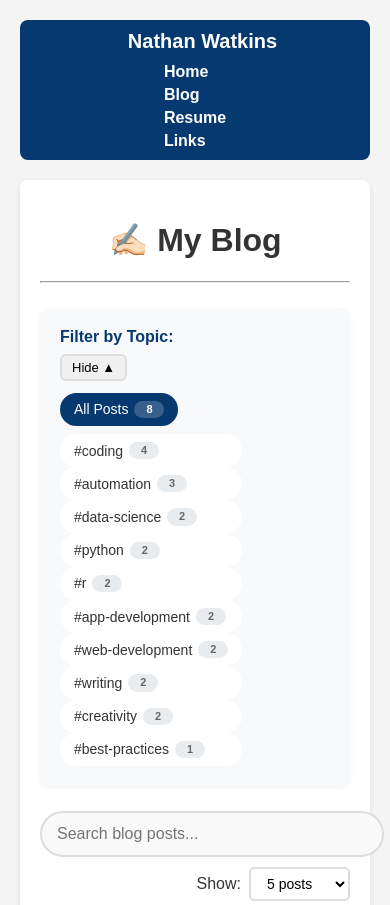
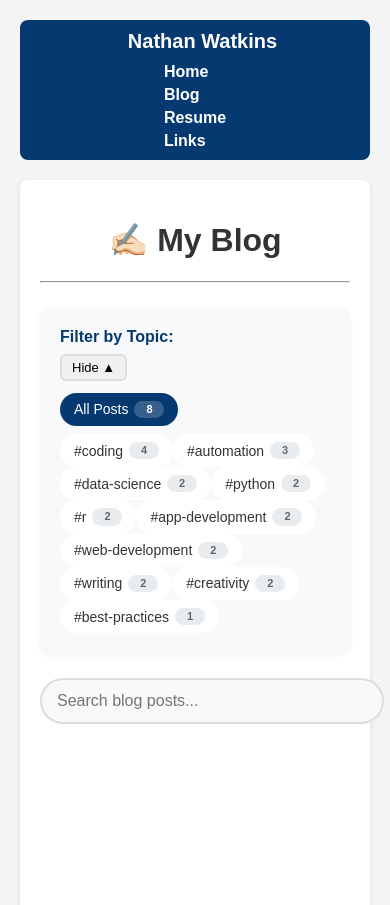
Before and after one commit to nathanwatkinsdc/nathanwatkinsdc.github.io, a Jekyll site: the page built from _pages/blog.md, in a window 390 px wide. Shown: the top 905 px of the page. Built offline with Jekyll 4.4.1, drawn with Linux system fonts in a browser that asks for light colours; grey boxes are pictures that could not be loaded.

Commit message:
Update style.css - restore column setting features for tag menu

```diff
--- a/assets/style.css
+++ b/assets/style.css
@@ -17,100 +17,39 @@
     justify-content: space-between;
     border-radius: 8px;
 }
-
 .nav-container {
     display: flex;
     width: 100%;
     justify-content: space-between;
     align-items: center;
 }
-
-.nav-title {
-    color: white;
-    font-size: 20px;
-    font-weight: bold;
-    margin-left: 15px;
+.nav-title { color: white; font-size: 20px; font-weight: bold; margin-left: 15px; }
+.nav-links { list-style: none; padding: 0; margin: 0; display: flex; }
+.nav-links li { margin: 0 15px; }
+.nav-links li a {
+    text-decoration: none; color: white; font-weight: bold;
+    padding: 8px 12px; border-radius: 4px;
 }
-
-.nav-links {
-    list-style: none;
-    padding: 0;
-    margin: 0;
-    display: flex;
-}
-
-.nav-links li {
-    margin: 0 15px;
-}
-
-.nav-links li a {
-    text-decoration: none;
-    color: white;
-    font-weight: bold;
-    padding: 8px 12px;
-    border-radius: 4px;
-}
-
-.nav-links li a:hover {
-    background-color: #D1E4F7;
-    color: #063970;
-}
+.nav-links li a:hover { background-color: #D1E4F7; color: #063970; }
 
 /* Content section */
 main {
-    background: white;
-    padding: 20px;
-    border-radius: 8px;
-    box-shadow: 0 2px 5px rgba(0, 0, 0, 0.1);
-    margin-top: 20px;
+    background: white; padding: 20px; border-radius: 8px;
+    box-shadow: 0 2px 5px rgba(0,0,0,0.1); margin-top: 20px;
 }
 
-/* Resume Page Styling */
-.container {
-    max-width: 800px;
-    margin: auto;
-    padding: 20px;
+/* Resume Page (unchanged structure basics) */
+.container { max-width: 800px; margin: auto; padding: 20px; }
+.resume-section { margin-bottom: 30px; }
+.resume-card {
+    background: white; padding: 15px; border-radius: 8px;
+    box-shadow: 0 2px 5px rgba(0,0,0,0.1); margin-bottom: 15px;
 }
-
-.resume-section {
-    margin-bottom: 30px;
-}
-
-.resume-card {
-    background: white;
-    padding: 15px;
-    border-radius: 8px;
-    box-shadow: 0 2px 5px rgba(0, 0, 0, 0.1);
-    margin-bottom: 15px;
-}
-
-.resume-card h4 {
-    margin: 0;
-    font-size: 20px;
-}
-
-.subtitle {
-    font-size: 14px;
-    color: gray;
-}
-
-.text-center {
-    text-align: center;
-}
-
-.resume-button {
-    display: inline-block;
-    padding: 10px 15px;
-    background: #063970;
-    color: white;
-    text-decoration: none;
-    border-radius: 5px;
-}
-
-.resume-button:hover {
-    background: #D1E4F7;
-    color: #063970;
-}
+.resume-card h4 { margin: 0; font-size: 20px; }
+.subtitle { font-size: 14px; color: gray; }
+.text-center { text-align: center; }
+.resume-button { display: inline-block; padding: 10px 15px; background: #063970; color: white; text-decoration: none; border-radius: 5px; }
+.resume-button:hover { background: #D1E4F7; color: #063970; }
 
 /* ---------- Controls Row (search + posts-per-page) ---------- */
 .controls-bar {
@@ -120,17 +59,16 @@
     margin: 16px 0 24px;
     flex-wrap: wrap;
 }
-
-/* Search Container */
-.search-container {
-    flex: 1;               /* take remaining space */
-    margin-bottom: 0;      /* override old spacing */
-    text-align: left;      /* avoid centering the input */
+/* Narrower but flexible search */
+.controls-bar .search-container {
+    flex: 1 1 520px;   /* preferred width ~520px, can shrink or grow */
+    max-width: 600px;  /* hard cap to avoid hogging the row */
+    margin-bottom: 0;
+    text-align: left;
 }
-
-.search-input {
+.controls-bar .search-input {
     width: 100%;
-    max-width: none;       /* let it stretch */
+    max-width: 100%;
     padding: 12px 15px;
     font-size: 16px;
     border: 2px solid #ddd;
@@ -138,293 +76,125 @@
     background-color: #f9f9f9;
     transition: border-color 0.3s ease;
 }
-
-.search-input:focus {
-    outline: none;
-    border-color: #063970;
-    background-color: white;
+.controls-bar .search-input:focus {
+    outline: none; border-color: #063970; background-color: white;
 }
-
 .search-results {
-    margin-top: 10px;
-    padding: 8px;
-    color: #666;
-    font-style: italic;
-    display: none;
+    margin-top: 10px; padding: 8px; color: #666; font-style: italic; display: none;
 }
-
 /* Posts Control (right of search) */
-.posts-control {
-    margin: 0 0 0 auto;    /* push to the right */
-    display: flex;
-    align-items: center;
-    gap: 8px;
-    white-space: nowrap;
+.controls-bar .posts-control {
+    margin-left: auto;
+    display: flex; align-items: center; gap: 8px; white-space: nowrap;
 }
-.posts-control label {
-    font-weight: 500;
-    color: #333;
-    margin: 0;
+.posts-control label { font-weight: 500; color: #333; margin: 0; }
+.posts-control select {
+    padding: 6px 12px; border: 2px solid #ddd; border-radius: 5px;
+    background-color: white; font-size: 14px;
 }
-.posts-control select {
-    padding: 6px 12px;
-    border: 2px solid #ddd;
-    border-radius: 5px;
-    background-color: white;
-    font-size: 14px;
-}
-.posts-control select:focus {
-    outline: none;
-    border-color: #063970;
-}
+.posts-control select:focus { outline: none; border-color: #063970; }
 
 /* ---------- Tag Filter Section ---------- */
 .tag-filter-section {
-    margin: 25px 0;
-    padding: 20px;
-    background: #f8f9fa;
-    border-radius: 8px;
-    box-shadow: 0 2px 5px rgba(0, 0, 0, 0.05);
+    margin: 25px 0; padding: 20px; background: #f8f9fa;
+    border-radius: 8px; box-shadow: 0 2px 5px rgba(0,0,0,0.05);
 }
-
-.tag-filter-section h4 {
-    margin: 0;
-    color: #063970;
-    font-size: 16px;
-    font-weight: 600;
-}
+.tag-filter-section h4 { margin: 0; color: #063970; font-size: 16px; font-weight: 600; }
 
 /* Header row: title left, toggle right */
 .tag-filter-header {
-    display: flex;
-    justify-content: space-between;
-    align-items: center;
-    margin-bottom: 12px;
+    display: flex; justify-content: space-between; align-items: center; margin-bottom: 12px;
+}
+.toggle-tags-btn {
+    background: #f0f0f0; border: 2px solid #ddd; border-radius: 6px;
+    padding: 4px 10px; font-size: 13px; cursor: pointer;
+    transition: background-color 0.2s ease, border-color 0.2s ease, color 0.2s ease;
+}
+.toggle-tags-btn:hover { background-color: #D1E4F7; border-color: #063970; color: #063970; }
+
+/* Column-wise tag layout: top->bottom per column */
+.tag-filter-container {
+    display: grid;
+    grid-auto-flow: column;              /* fill down the column first */
+    grid-auto-columns: max-content;      /* size columns to chip content */
+    grid-row-gap: 8px;
+    grid-column-gap: 12px;
+    align-items: start;
 }
 
-/* Toggle button styling */
-.toggle-tags-btn {
-    background: #f0f0f0;
-    border: 2px solid #ddd;
-    border-radius: 6px;
-    padding: 4px 10px;
-    font-size: 13px;
-    cursor: pointer;
-    transition: background-color 0.2s ease, border-color 0.2s ease, color 0.2s ease;
+/* Tag chip */
+.tag-filter {
+    display: inline-flex; align-items: center; gap: 6px;
+    padding: 6px 12px; background: white;
+    border: 2px solid transparent; border-radius: 20px;
+    cursor: pointer; transition: all 0.2s ease; font-size: 14px; white-space: nowrap;
 }
-.toggle-tags-btn:hover {
-    background-color: #D1E4F7;
-    border-color: #063970;
-    color: #063970;
-}
-
-/* Horizontal Tag Filter Styles */
-.tag-filter-container {
-    display: flex;
-    flex-wrap: wrap;
-    gap: 8px;
-    align-items: center;
-}
-
-.tag-filter {
-    display: flex;
-    align-items: center;
-    gap: 6px;
-    padding: 6px 12px;
-    background: white;
-    border: 2px solid transparent;
-    border-radius: 20px;
-    cursor: pointer;
-    transition: all 0.2s ease;
-    font-size: 14px;
-    white-space: nowrap;
-}
-
-.tag-filter:hover {
-    border-color: #D1E4F7;
-    background: #f0f7ff;
-    transform: translateY(-1px);
-}
-
-.tag-filter.active {
-    border-color: #063970;
-    background: #063970;
-    color: white;
-}
-
-.tag-filter.active .tag-count {
-    background: rgba(255, 255, 255, 0.2);
-    color: white;
-}
-
-.tag-name {
-    font-weight: 500;
-}
-
+.tag-filter:hover { border-color: #D1E4F7; background: #f0f7ff; transform: translateY(-1px); }
+.tag-filter.active { border-color: #063970; background: #063970; color: white; }
+.tag-filter.active .tag-count { background: rgba(255,255,255,0.2); color: white; }
+.tag-name { font-weight: 500; }
 .tag-count {
-    background: #e9ecef;
-    color: #666;
-    padding: 2px 6px;
-    border-radius: 10px;
-    font-size: 11px;
-    font-weight: bold;
-    min-width: 18px;
-    text-align: center;
-    line-height: 1.2;
+    background: #e9ecef; color: #666; padding: 2px 6px; border-radius: 10px;
+    font-size: 11px; font-weight: bold; min-width: 18px; text-align: center; line-height: 1.2;
 }
 
 /* Make blog tags clickable */
-.clickable-tag {
-    cursor: pointer;
-    transition: all 0.2s ease;
-}
-.clickable-tag:hover {
-    background-color: #063970 !important;
-    color: white !important;
-    transform: translateY(-1px);
-}
+.clickable-tag { cursor: pointer; transition: all 0.2s ease; }
+.clickable-tag:hover { background-color: #063970 !important; color: white !important; transform: translateY(-1px); }
 
 /* Blog Layout - No Sidebar */
 .blog-layout { width: 100%; }
-.blog-main {
-    width: 100%;
-    max-width: 1000px;
-    margin: 0 auto;
-}
+.blog-main { width: 100%; max-width: 1000px; margin: 0 auto; }
 
 /* Blog styling - Full Width */
 .blog-container {
-    display: flex;
-    flex-direction: column;
-    gap: 20px;
-    align-items: center;
-    width: 100%;
+    display: flex; flex-direction: column; gap: 20px; align-items: center; width: 100%;
 }
-
 .blog-card {
-    display: flex;
-    flex-direction: row;
-    width: 90%;
-    max-width: 900px;
-    background: white;
-    border-radius: 8px;
-    box-shadow: 0 2px 5px rgba(0, 0, 0, 0.1);
-    overflow: hidden;
+    display: flex; flex-direction: row;
+    width: 90%; max-width: 900px; background: white; border-radius: 8px;
+    box-shadow: 0 2px 5px rgba(0,0,0,0.1); overflow: hidden;
     transition: transform 0.3s ease-in-out;
 }
 .blog-card:hover { transform: scale(1.02); }
-
-.blog-thumbnail-container {
-    flex: 1;
-    overflow: hidden;
-    position: relative;
-}
-.blog-thumbnail {
-    width: 100%;
-    height: 100%;
-    object-fit: cover;
-}
-
-.blog-details {
-    flex: 2;
-    padding: 20px;
-    text-align: left;
-}
-.blog-details h2 {
-    font-size: 1.5em;
-    margin-bottom: 10px;
-}
-.blog-date {
-    font-size: 0.9em;
-    color: #888;
-    margin-bottom: 10px;
-    font-style: italic;
-}
+.blog-thumbnail-container { flex: 1; overflow: hidden; position: relative; }
+.blog-thumbnail { width: 100%; height: 100%; object-fit: cover; }
+.blog-details { flex: 2; padding: 20px; text-align: left; }
+.blog-details h2 { font-size: 1.5em; margin-bottom: 10px; }
+.blog-date { font-size: 0.9em; color: #888; margin-bottom: 10px; font-style: italic; }
 .blog-details p { font-size: 1em; color: #555; }
 
 /* Blog tags in the details section */
-.blog-tags {
-    margin: 10px 0;
-    display: flex;
-    flex-wrap: wrap;
-    gap: 6px;
-}
+.blog-tags { margin: 10px 0; display: flex; flex-wrap: wrap; gap: 6px; }
 .blog-tag {
-    background-color: #e9ecef;
-    color: #063970;
-    padding: 4px 8px;
-    border-radius: 12px;
-    font-size: 13px;
-    font-weight: 500;
-    transition: background-color 0.2s ease;
+    background-color: #e9ecef; color: #063970; padding: 4px 8px;
+    border-radius: 12px; font-size: 13px; font-weight: 500; transition: background-color 0.2s ease;
 }
 .blog-tag:hover { background-color: #D1E4F7; }
 
-.read-more {
-    display: inline-block;
-    margin-top: 10px;
-    color: #007BFF;
-    text-decoration: none;
-    font-weight: bold;
-}
+.read-more { display: inline-block; margin-top: 10px; color: #007BFF; text-decoration: none; font-weight: bold; }
 .read-more:hover { text-decoration: underline; }
 
 /* Load More Button */
-.load-more-container {
-    text-align: center;
-    margin-top: 30px;
-    padding: 20px 0;
+.load-more-container { text-align: center; margin-top: 30px; padding: 20px 0; }
+.load-more-btn {
+    padding: 12px 24px; background-color: #063970; color: white; border: none; border-radius: 5px;
+    font-weight: bold; cursor: pointer; font-size: 16px; transition: background-color 0.3s ease;
 }
-.load-more-btn {
-    padding: 12px 24px;
-    background-color: #063970;
-    color: white;
-    border: none;
-    border-radius: 5px;
-    font-weight: bold;
-    cursor: pointer;
-    font-size: 16px;
-    transition: background-color 0.3s ease;
-}
-.load-more-btn:hover {
-    background-color: #D1E4F7;
-    color: #063970;
-}
+.load-more-btn:hover { background-color: #D1E4F7; color: #063970; }
 
 /* Pagination Styles */
 .pagination {
-    display: flex;
-    justify-content: space-between;
-    align-items: center;
-    margin-top: 30px;
-    padding: 20px 0;
-    border-top: 1px solid #eee;
+    display: flex; justify-content: space-between; align-items: center;
+    margin-top: 30px; padding: 20px 0; border-top: 1px solid #eee;
 }
 .pagination-btn {
-    display: inline-block;
-    padding: 10px 20px;
-    background-color: #063970;
-    color: white;
-    text-decoration: none;
-    border: none;
-    border-radius: 5px;
-    font-weight: bold;
-    cursor: pointer;
-    transition: background-color 0.3s ease;
+    display: inline-block; padding: 10px 20px; background-color: #063970; color: white;
+    text-decoration: none; border: none; border-radius: 5px; font-weight: bold; cursor: pointer; transition: background-color 0.3s ease;
 }
-.pagination-btn:hover:not(:disabled) {
-    background-color: #D1E4F7;
-    color: #063970;
-}
-.pagination-btn:disabled {
-    background-color: #ccc;
-    cursor: not-allowed;
-}
-.pagination-info {
-    font-size: 16px;
-    color: #666;
-    font-weight: 500;
-}
+.pagination-btn:hover:not(:disabled) { background-color: #D1E4F7; color: #063970; }
+.pagination-btn:disabled { background-color: #ccc; cursor: not-allowed; }
+.pagination-info { font-size: 16px; color: #666; font-weight: 500; }
 
 /* Improve spacing between bullets */
 ul li { margin-bottom: 0.4em; }
@@ -433,33 +203,22 @@
 @media (max-width: 768px) {
     .blog-card { flex-direction: column; width: 95%; }
     .blog-thumbnail-container { height: 200px; }
-    .search-input { width: 100%; }
-
-    .pagination {
-        flex-direction: column;
-        gap: 15px;
-        text-align: center;
-    }
+    .pagination { flex-direction: column; gap: 15px; text-align: center; }
     .nav-links { flex-direction: column; gap: 5px; }
     .nav-container { flex-direction: column; gap: 10px; }
 }
-
-@media (max-width: 640px) {
-    .controls-bar {
-        flex-direction: column;
-        align-items: stretch;
-        gap: 10px;
-    }
-    .posts-control {
-        margin-left: 0;
-        justify-content: flex-end;
-    }
-}
-
-@media (max-width: 480px) {
-    .tag-filter-header {
-        flex-direction: column;
-        align-items: flex-start;
+/* On tablets/phones, simplify the tag layout to wrapping row chips */
+@media (max-width: 768px) {
+    .tag-filter-container {
+        display: flex;
+        flex-wrap: wrap;
         gap: 8px;
     }
 }
+@media (max-width: 640px) {
+    .controls-bar { flex-direction: column; align-items: stretch; gap: 10px; }
+    .controls-bar .posts-control { margin-left: 0; justify-content: flex-end; }
+}
+@media (max-width: 480px) {
+    .tag-filter-header { flex-direction: column; align-items: flex-start; gap: 8px; }
+}
```
